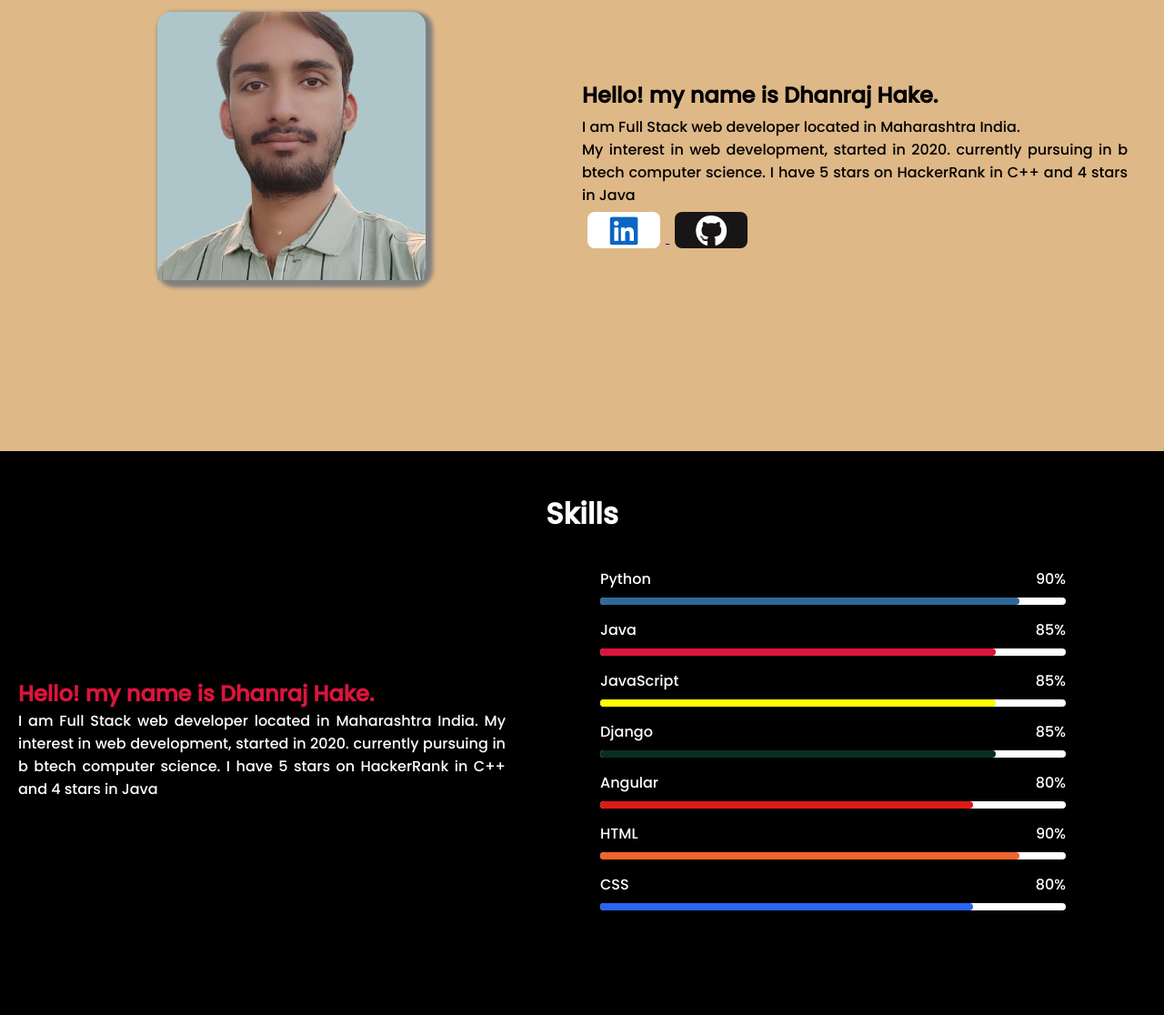
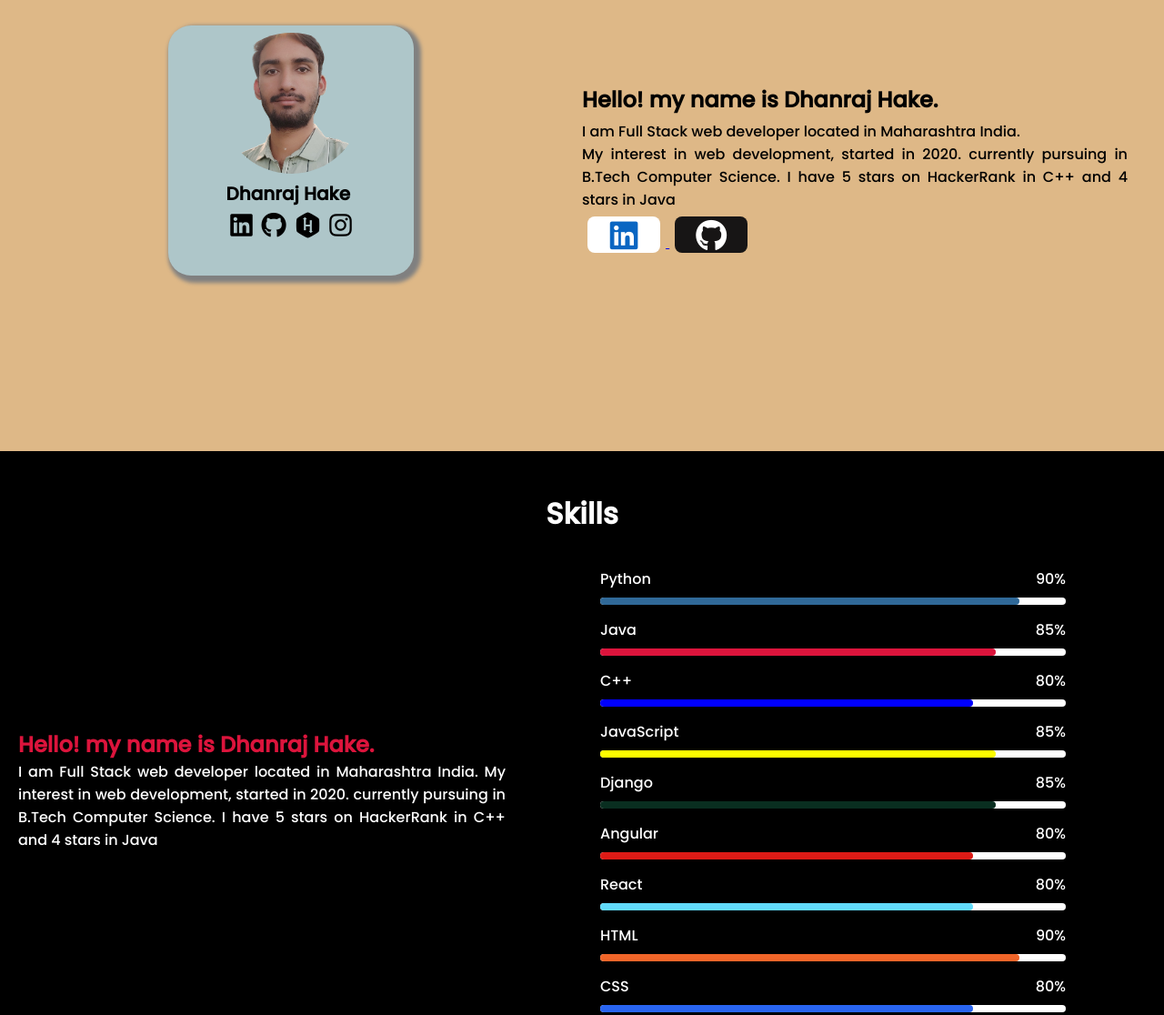
Before and after one commit to dhanraj-hake/portfolio, a plain HTML site: page index.html in a window 1280 px wide. Shown: the part 1104-2220 px from the top of the page at 91% size. Drawn offline with Linux system fonts and the light colour scheme.

Commit message:
Fixing some Bugs

```diff
--- a/css/style.css
+++ b/css/style.css
@@ -68,6 +68,14 @@
     text-decoration: none;
 }
 
+.navbar .link:hover{
+    padding:0 0 4px 0;
+    border-bottom: 2px solid white;
+    transition: all 0.2s ease-in;
+}
+
+
+
 .home{
     color: white;
     background-color: black;
@@ -120,19 +128,76 @@
     font-family: 'Poppins', sans-serif;
 }
 
-.about img{
+/* .about img{
     width: 295px;
     height: 295px;
+    object-fit: cover;
+} */
+
+.about img{
+    width: 155px;
+    height: 155px;
+    border-radius: 50%;
     object-fit: cover;
 }
 
 .about .image{
+    width: 155px;
+    height: 155px;
+    margin: 8px 0 0 0;
+}
+
+.about .image span{
+    padding: 6px;
+    font-size: 20px;
+    font-weight: 600;
+}
+
+.about .card{
+    width: 270px;
+    height: 275px;
+    border-radius: 25px;
+    background: #aec6c9;
+    box-shadow: 4px 4px 4px 4px grey;
+
+    display: flex;
+    justify-content: center;
+
+
+}
+
+.card a{
+    color: black;
+}
+
+.card .icons{
+    display: flex;
+    justify-content: space-evenly;
+    gap: 5px;
+
+    padding: 6px;
+}
+
+.card-icon{
+    font-size: 28px;
+}
+
+.card-icon:hover{
+    font-size: 35px;
+}
+
+.about .card a:hover{
+    color: crimson;
+}
+
+
+/* .about .image{
     width: 295px;
     height: 295px;
     border-radius: 15px;
     background: #aec6c9;
     box-shadow: 4px 4px 4px 4px grey;
-}
+} */
 
 .about .right h1{
     padding: 5px 0;
@@ -163,7 +228,7 @@
 .skills{
     color: white;
     padding-top: 20px;
-    height: 100vh;
+    height: 110vh;
     background-color: black;
 
     font-family: 'Poppins', sans-serif;
@@ -219,6 +284,11 @@
     background-color: crimson;
 }
 
+.skills .cpp .bars::before{
+    width: 80%;
+    background-color: blue;
+}
+
 .skills .javascript .bars::before{
     width: 85%;
     background-color: yellow;
@@ -233,6 +303,12 @@
     width: 80%;
     background-color: #dd1b16;
 }
+
+.skills .react .bars::before{
+    width: 80%;
+    background-color: #61dbfb ;
+}
+
 .skills .html .bars::before{
     width: 90%;
     background-color: #F06529;
@@ -555,7 +631,11 @@
 
     .fa-xmark{
         padding: 5px;
-        font-size: 50px;
+        font-size: 45px;
+    }
+    .fa-bars{
+        padding: 5px;
+        font-size: 45px;
     }
 
 }
--- a/index.html
+++ b/index.html
@@ -58,8 +58,27 @@
             <h1 class="title">About Me</h1>
             <div class="flex">
                 <div class="left">
-                    <div class="image">
-                        <img src="images/profile.png" alt="">
+                    <div class="card">
+                        <div class="image">
+                            <img src="images/profile.png" alt="">
+                            <span>Dhanraj Hake</span>
+                            <div class="icons flex">
+
+                                <a href="https://in.linkedin.com/in/dhanraj-hake" target="_blank">
+                                    <i class="card-icon fa-brands fa-linkedin"></i>
+                                </a>
+                                <a href="https://github.com/dhanraj-hake" target="_blank">
+                                    <i class="card-icon fa-brands fa-github"></i>
+                                </a>
+                                <a href="https://www.hackerrank.com/dhanrajhake121" target="_blank">
+                                    <i class="card-icon fa-brands fa-hackerrank"></i>
+                                </a>
+                                <a href="https://www.instagram.com/dhanrajhake2580/" target="_blank">
+                                    <i class="card-icon fa-brands fa-instagram"></i>
+                                </a>
+
+                            </div>
+                        </div>
                     </div>
                 </div>
                 <div class="right">
@@ -70,7 +89,7 @@
                         <p>
 
                             My interest in web development, started in 2020.
-                            currently pursuing in b btech computer science.
+                            currently pursuing in B.Tech Computer Science.
                             I have 5 stars on HackerRank in C++ and 4 stars in Java
                         </p>
                         <a href="https://in.linkedin.com/in/dhanraj-hake" target="_blank">
@@ -107,8 +126,8 @@
                         <p>
                             I am Full Stack web developer located in Maharashtra India.
 
-                            My interest in web development, started in 2020. currently pursuing in b btech computer
-                            science. I have 5 stars on HackerRank in C++ and 4 stars in Java</p>
+                            My interest in web development, started in 2020. currently pursuing in B.Tech Computer
+                            Science. I have 5 stars on HackerRank in C++ and 4 stars in Java</p>
                     </div>
                 </div>
                 <div class="right">
@@ -128,6 +147,14 @@
                             <div class="java flex skill-bar-title">
                                 <span>Java</span>
                                 <span>85%</span>
+                            </div>
+                            <div class="bars"></div>
+                        </div>
+
+                        <div class="cpp skilldiv">
+                            <div class="cpp flex skill-bar-title">
+                                <span>C++</span>
+                                <span>80%</span>
                             </div>
                             <div class="bars"></div>
                         </div>
@@ -152,6 +179,14 @@
                         <div class="angular skilldiv">
                             <div class="angular flex skill-bar-title">
                                 <span>Angular</span>
+                                <span>80%</span>
+                            </div>
+                            <div class="bars"></div>
+                        </div>
+
+                        <div class="react skilldiv">
+                            <div class="react flex skill-bar-title">
+                                <span>React</span>
                                 <span>80%</span>
                             </div>
                             <div class="bars"></div>
@@ -365,6 +400,15 @@
                         </div>
                     </a>
 
+                    <a href="https://hackerrank.com/dhanrajhake121" target="_blank">
+
+                        <div class="icon hackerrank">
+                            <span>
+                                <i class="fa-brands fa-hackerrank"></i>
+                            </span>
+                        </div>
+                    </a>
+
                 </div>
 
                 <div >
```
